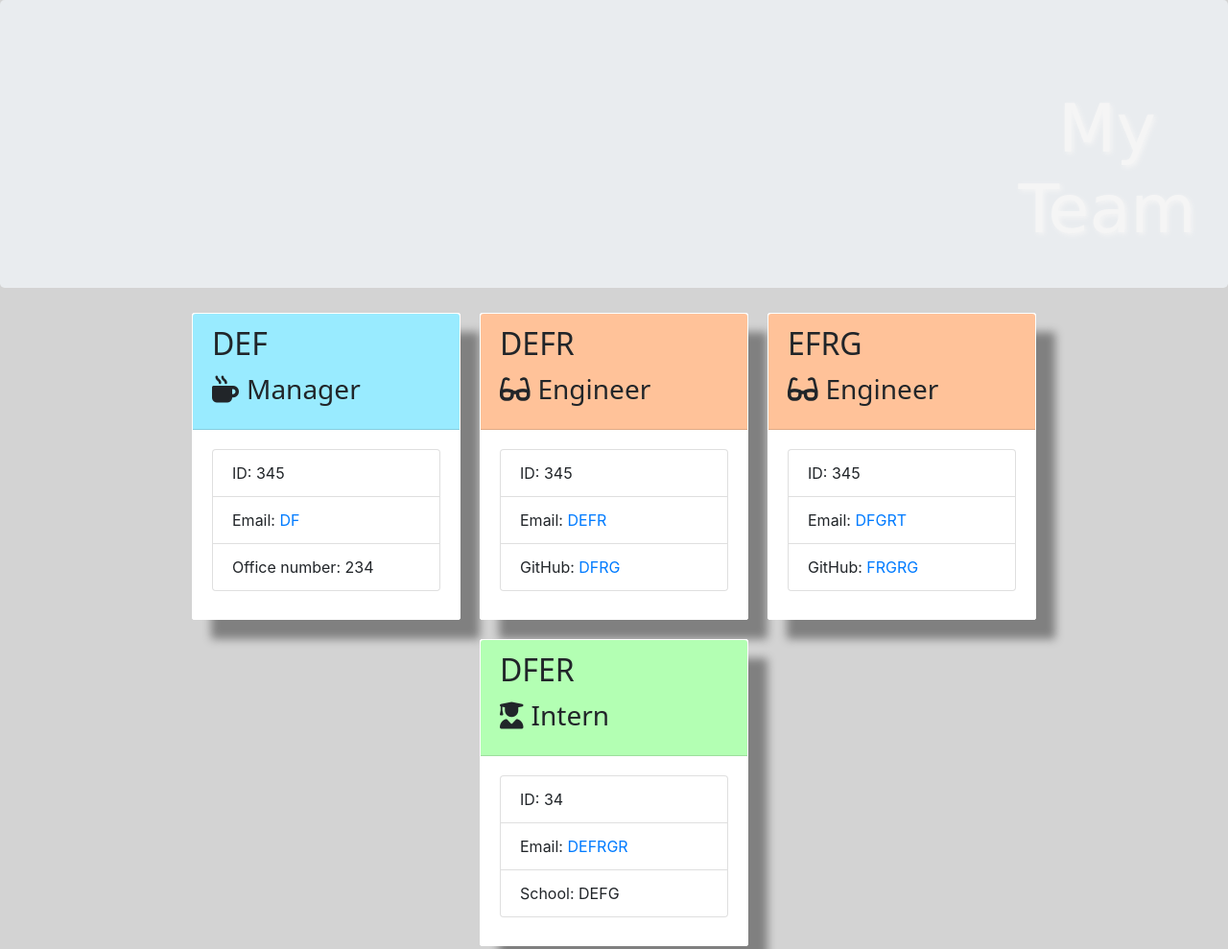
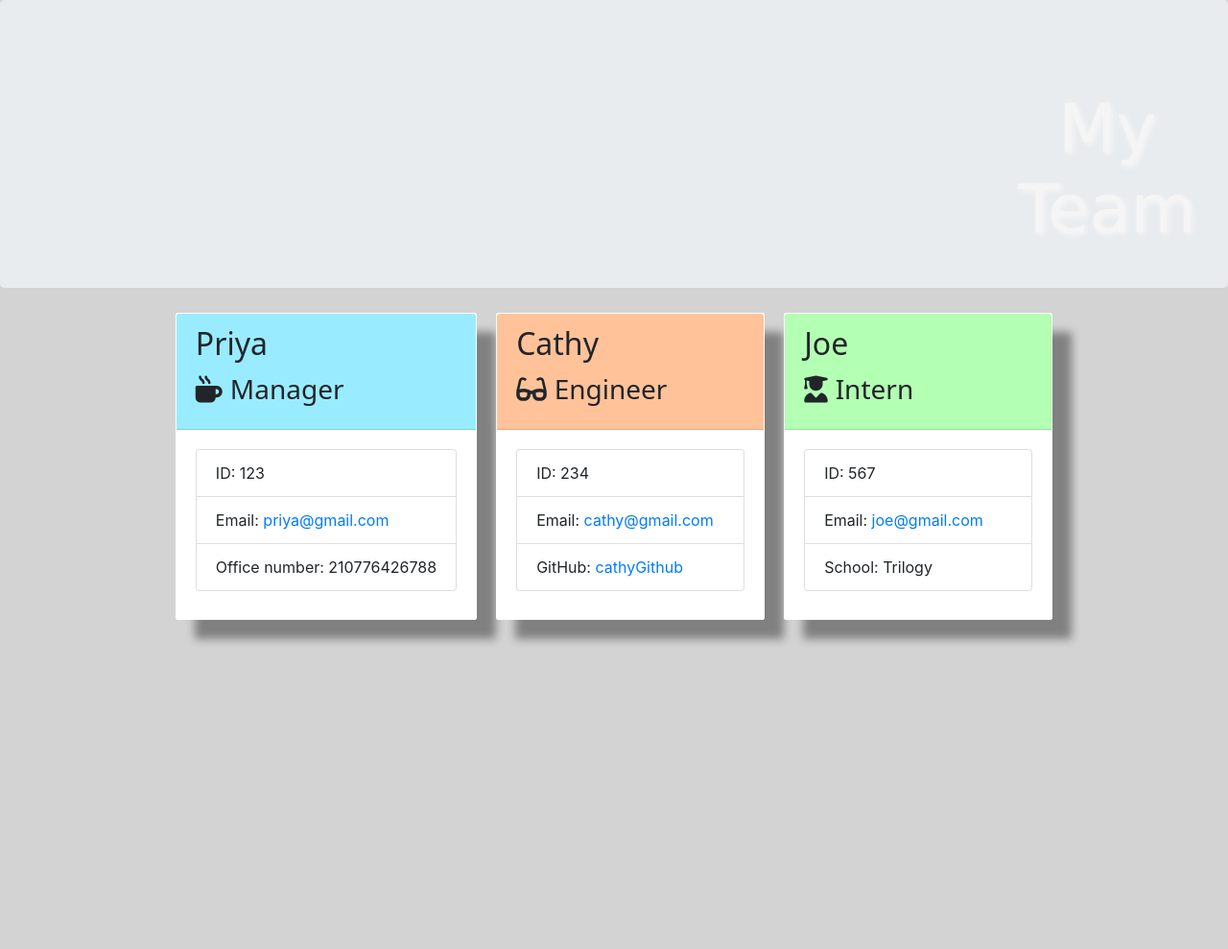
Before and after one commit to guptaria/TeamDashboard, a website: page Develop/output/team.html in a window 1280 px wide. Shown: the top 989 px of the page at 96% size. After the commit the page ends 800 px from the top, so only its background shows below. Drawn offline with nearby package versions, Linux system fonts and the light colour scheme.

Commit message:
addind screenshots

```diff
--- a/Develop/output/team.html
+++ b/Develop/output/team.html
@@ -25,51 +25,39 @@
             <div class="team-area col-12 d-flex justify-content-center">
                 <div class="card employee-card">
     <div class="card-header manager">
-        <h2 class="card-title">DEF</h2>
+        <h2 class="card-title">Priya</h2>
         <h3 class="card-title"><i class="fas fa-mug-hot mr-2"></i>Manager</h3>
     </div>
     <div class="card-body">
         <ul class="list-group">
-            <li class="list-group-item">ID: 345</li>
-            <li class="list-group-item">Email: <a href="mailto:DF">DF</a></li>
-            <li class="list-group-item">Office number: 234</li>
+            <li class="list-group-item">ID: 123</li>
+            <li class="list-group-item">Email: <a href="mailto:priya@gmail.com">priya@gmail.com</a></li>
+            <li class="list-group-item">Office number: 210776426788</li>
         </ul>
     </div>
 </div>
 <div class="card employee-card">
     <div class="card-header engineer">
-        <h2 class="card-title">DEFR</h2>
+        <h2 class="card-title">Cathy</h2>
         <h3 class="card-title"><i class="fas fa-glasses mr-2"></i>Engineer</h3>
     </div>
     <div class="card-body">
         <ul class="list-group">
-            <li class="list-group-item">ID: 345</li>
-            <li class="list-group-item">Email: <a href="mailto:DEFR">DEFR</a></li>
-            <li class="list-group-item">GitHub: <a href="https://github.com/DFRG" target="_blank" rel="noopener noreferrer">DFRG</a></li>
-        </ul>
-    </div>
-</div><div class="card employee-card">
-    <div class="card-header engineer">
-        <h2 class="card-title">EFRG</h2>
-        <h3 class="card-title"><i class="fas fa-glasses mr-2"></i>Engineer</h3>
-    </div>
-    <div class="card-body">
-        <ul class="list-group">
-            <li class="list-group-item">ID: 345</li>
-            <li class="list-group-item">Email: <a href="mailto:DFGRT">DFGRT</a></li>
-            <li class="list-group-item">GitHub: <a href="https://github.com/FRGRG" target="_blank" rel="noopener noreferrer">FRGRG</a></li>
+            <li class="list-group-item">ID: 234</li>
+            <li class="list-group-item">Email: <a href="mailto:cathy@gmail.com">cathy@gmail.com</a></li>
+            <li class="list-group-item">GitHub: <a href="https://github.com/cathyGithub" target="_blank" rel="noopener noreferrer">cathyGithub</a></li>
         </ul>
     </div>
 </div><div class="card employee-card">
     <div class="card-header intern">
-        <h2 class="card-title">DFER</h2>
+        <h2 class="card-title">Joe</h2>
         <h3 class="card-title"><i class="fas fa-user-graduate mr-2"></i>Intern</h3>
     </div>
     <div class="card-body">
         <ul class="list-group">
-            <li class="list-group-item">ID: 34</li>
-            <li class="list-group-item">Email: <a href="mailto:DEFRGR">DEFRGR</a></li>
-            <li class="list-group-item">School: DEFG</li>
+            <li class="list-group-item">ID: 567</li>
+            <li class="list-group-item">Email: <a href="mailto:joe@gmail.com">joe@gmail.com</a></li>
+            <li class="list-group-item">School: Trilogy</li>
         </ul>
     </div>
 </div>
```
